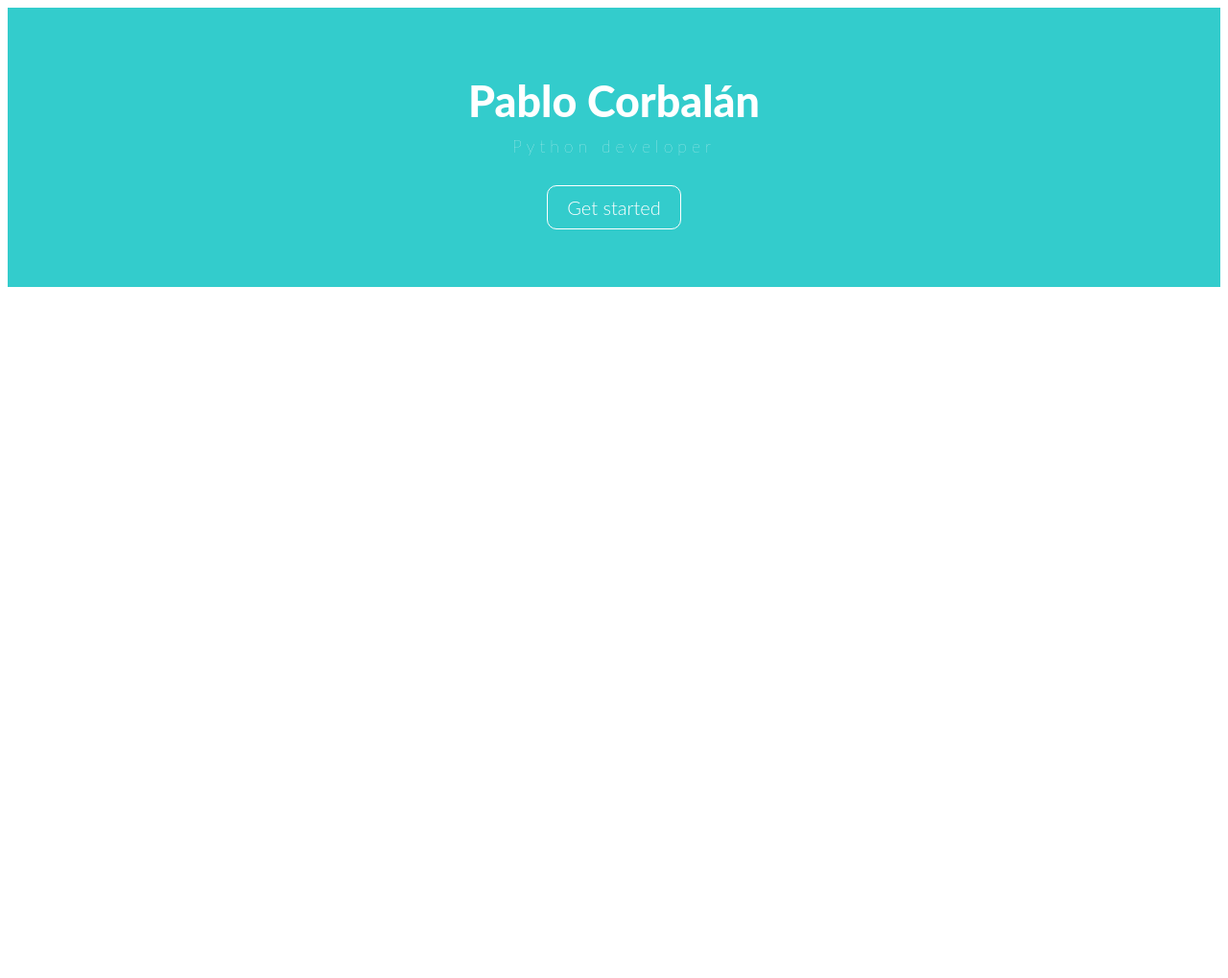
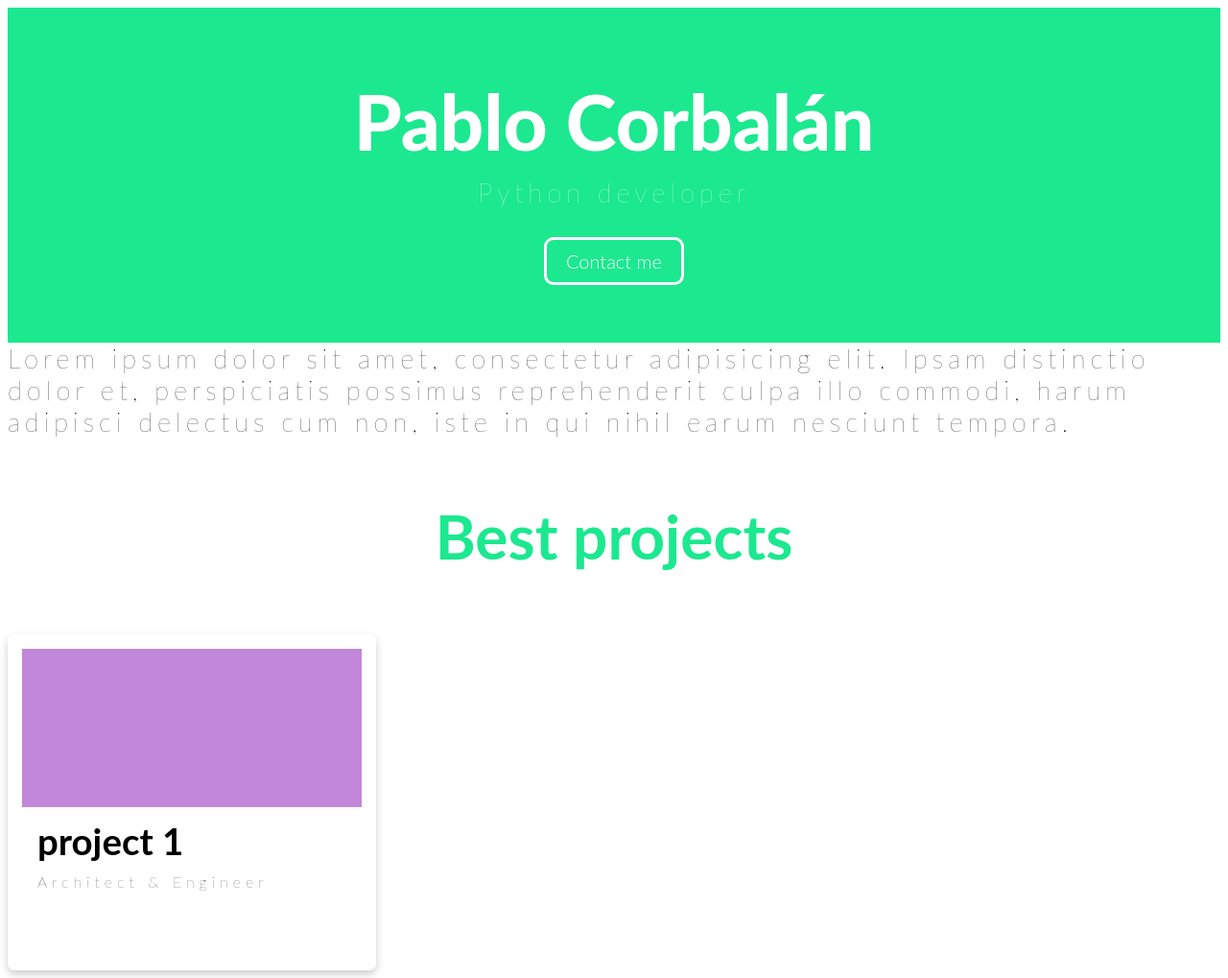
Before and after one commit to PabloCorbCon/PersonalWeb, a Flask app: page / in a window 1280 px wide. Shown: the whole page at 96% size. Before the commit the page ends 299 px from the top, so only its background shows below. Run offline with Flask 2, Linux system fonts and the light colour scheme.

Commit message:
better structure and css

```diff
--- a/templates/main.html
+++ b/templates/main.html
@@ -8,10 +8,32 @@
 	<link rel="stylesheet" type="text/css" href="style/maincss.css">
 </head>
 <body>
-	<section class="banner">
-		<h1>Pablo Corbalán</h1>
-		<p>Python developer</p>
-		<a class="round-button">Get started</a>
-	</section>
+	<!--menu -->
+	<!--banner-->
+	<div>
+		<section class="banner">
+
+			<h1>Pablo Corbalán</h1>
+			<p>Python developer</p>
+			<a class="round-button">Contact me</a>
+		</section>
+	</div>
+	<!--paragraph-->
+	<div class="main-text">
+		<p>
+			Lorem ipsum dolor sit amet, consectetur adipisicing elit. Ipsam distinctio dolor et, perspiciatis possimus reprehenderit culpa illo commodi, harum adipisci delectus cum non, iste in qui nihil earum nesciunt tempora.
+		<p>
+	</div>
+	<!--cards-->
+	<div>
+		<h3 align="center" id = "best-projects-title">Best projects</h3>
+		<div class="card">
+	  		<div class="card-project-bg"></div>
+	  		<div class="container">
+	    		<h4 class="card-b-text"><b>project 1</b></h4>
+	    		<p class="card-subtext">Architect & Engineer</p>
+	  		</div>
+		</div>
+	</div>
 </body>
 </html>
--- a/templates/style/maincss.css
+++ b/templates/style/maincss.css
@@ -9,7 +9,7 @@ a {
     font-family: "Lato";
 }
 h1 {
-    font-size: 2.8em;
+    font-size: 5em;
     padding: 10px 0;
     font-weight: 850;
 }
@@ -19,7 +19,7 @@ h4 {
     font-weight:550;
 }
 p {
-    font-size: 1.1em;
+    font-size: 1.7em;
     font-weight: 100;
     letter-spacing: 5px;
 }
@@ -27,13 +27,13 @@ p {
     width: 100%;
     padding: 60px 0;
     text-align: center;
-    background: #33cccc;
+    background: #1BE88F;
     color: white;
 }
 .round-button{
     font-size: 20px;
     display: inline-block;
-    border: 1px solid white;
+    border: 3px solid white;
     padding: 10px 20px;
     border-radius: 10px;
     cursor: pointer;
@@ -44,3 +44,43 @@ p {
     background-color: white;
     color: #33cccc;
 }
+.card {
+    /* Add shadows to create the "card" effect */
+    box-shadow: 0 4px 8px 0 rgba(0,0,0,0.2);
+    transition: 0.3s;
+    padding-top: 50px;
+    padding: 15px;
+    width: 28%;
+    height: 20em;
+    font-family: "Lato";
+    border-radius:7px;
+}
+.main.text {
+    padding: 15px;
+}
+}
+/* On mouse-over, add a deeper shadow */
+.card:hover {
+    box-shadow: 0 8px 16px 0 rgba(0,0,0,0.4);
+}
+/* Add some padding inside the card container */
+.container {
+    padding: 2px 16px;
+}
+.card-project-bg {
+    background: #C287DA;
+    padding-bottom: 5px;
+    height:10em;
+}
+.card-b-text {
+    font-size: 2.4em;
+}
+.card-subtext {
+    font-size: 1em;
+}
+
+#best-projects-title{
+    font-family: "Lato";
+    font-size: 4em;
+    color: #1BE88F;
+}
```
